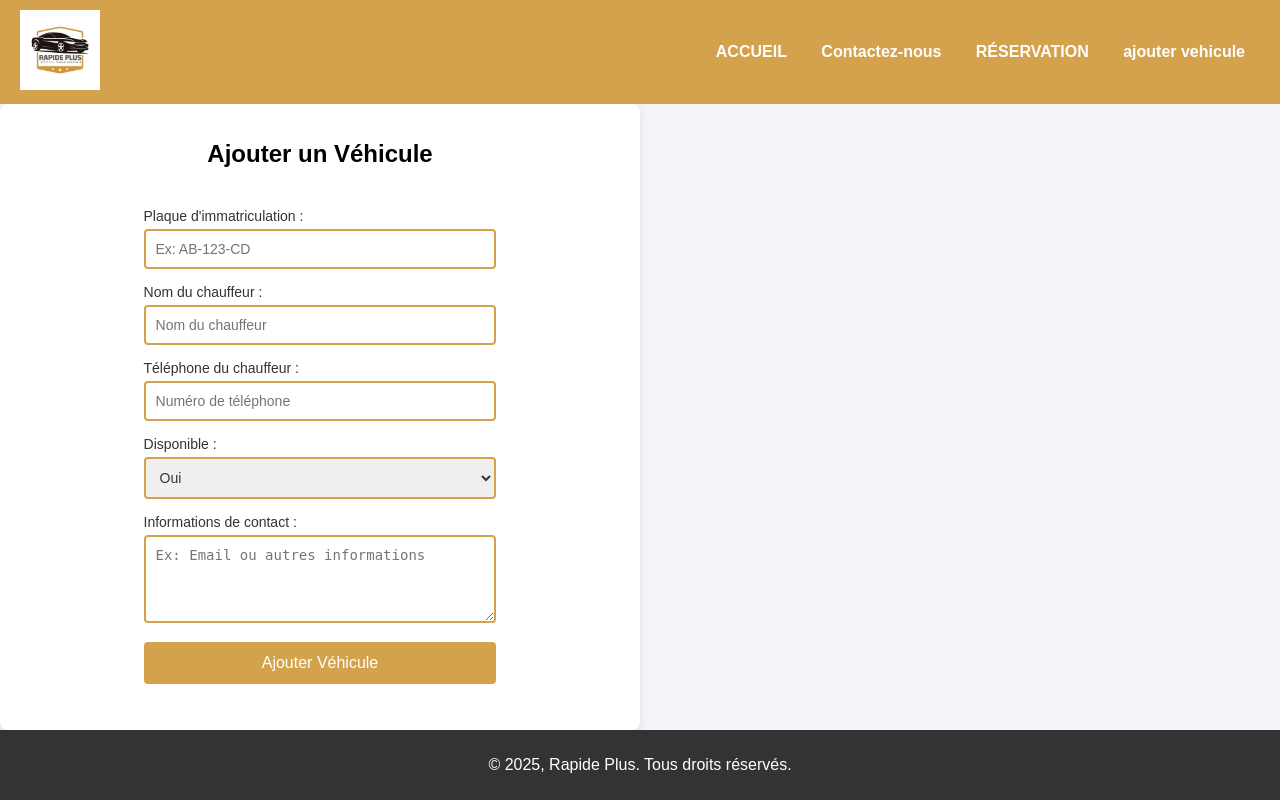
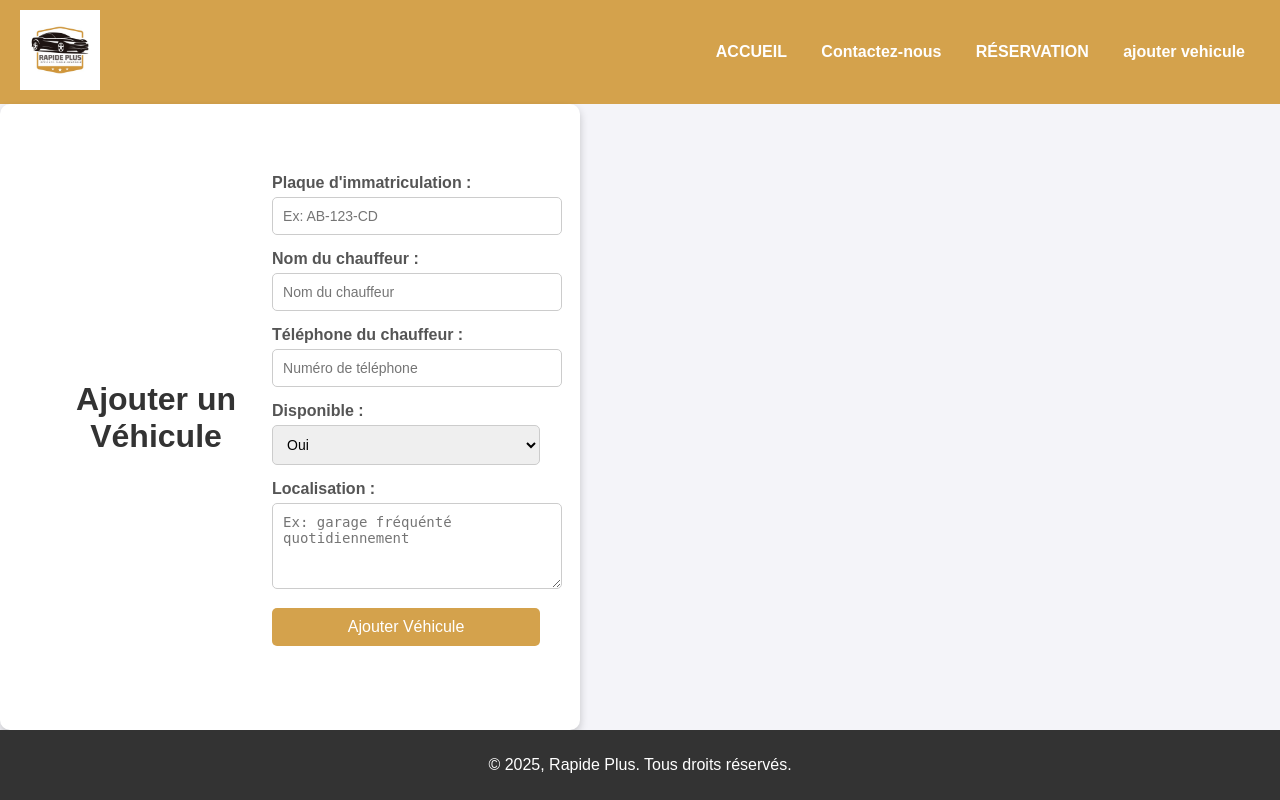
Before and after one commit to ODIA221/rapidPLUS, a PHP site: page /views/vehicule.php in a window 1280 px wide. Run offline with PHP 8.4, Linux system fonts and the light colour scheme.

Commit message:
b connexion db, contact, reservation; vehicule )== ok

```diff
--- a/assets/css/vehicule.css
+++ b/assets/css/vehicule.css
@@ -6,101 +6,78 @@ body {
     display: flex;
     flex-direction: column;
     min-height: 100vh;
+    justify-content: center; /* Centrage vertical de tout le body */
 }
 
 main {
     flex: 1;
-    padding: 20px;
     display: flex;
-    flex-direction: column;
-    align-items: center;
+    justify-content: center; /* Centrage horizontal */
+    align-items: center; /* Centrage vertical */
 }
 
-/* Conteneur principal du formulaire */
 .container {
-    width: 100%;
-    max-width: 600px;
-    background-color: #fff;
-    padding: 20px;
-    border-radius: 8px;
-    box-shadow: 0 4px 8px rgba(0, 0, 0, 0.1);
+    background-color: #ffffff;
+    padding: 20px 40px;
+    border-radius: 10px;
+    box-shadow: 0 4px 8px rgba(0, 0, 0, 0.2);
+    width: 100%; /* Assurer que la largeur soit flexible */
+    max-width: 500px; /* Limiter la largeur maximale */
 }
 
-/* Titre */
+/* Titre principal */
 h1 {
-    font-size: 24px;
-    color: black;
+    color: #333;
     margin-bottom: 20px;
     text-align: center;
 }
 
-/* Messages de résultat */
-.result-message {
-    text-align: center;
+/* Champs de formulaire */
+label {
+    display: block;
+    text-align: left;
+    margin-bottom: 5px;
+    color: #555;
     font-weight: bold;
-    margin-bottom: 20px;
-    padding: 10px;
-    border-radius: 4px;
 }
 
-.result-message.success {
-    color: #4CAF50;
-    background-color: #E6F4EA;
-    border: 2px solid #4CAF50;
-}
-
-.result-message.error {
-    color: #ee2c66;
-    background-color: #FDE9EC;
-    border: 2px solid #ee2c66;
-}
-
-/* Style des champs de formulaire */
-label {
-    display: block;
-    font-size: 14px;
-    margin-bottom: 5px;
-    color: #333;
-}
-
-input, select, textarea {
+input, select, textarea, button {
     width: 100%;
     padding: 10px;
     margin-bottom: 15px;
-    border: 2px solid #ccc;
-    border-radius: 4px;
+    border: 1px solid #ccc;
+    border-radius: 5px;
     font-size: 14px;
-    color: #333;
-    box-sizing: border-box;
-}
-
-textarea {
-    resize: vertical;
 }
 
 /* Bouton de soumission */
 button {
-    width: 100%;
-    padding: 12px;
     background-color: #D4A24C;
     color: white;
     border: none;
-    border-radius: 4px;
+    cursor: pointer;
     font-size: 16px;
-    cursor: pointer;
     transition: background-color 0.3s ease;
 }
 
 button:hover {
-    background-color: #eb9a0f;
+    background-color: #0056b3;
 }
 
-/* Champs obligatoires */
-input:required, select:required, textarea:required {
-    border-color: #D4A24C;
+/* Messages d'information */
+.result-message {
+    text-align: center;
+    padding: 10px;
+    margin-bottom: 20px;
+    border-radius: 5px;
 }
 
-/* Ajout d'espacement entre les éléments */
-form {
-    margin-top: 20px;
+.success {
+    background-color: #28a745;
+    color: white;
 }
+
+.error {
+    background-color: #dc3545;
+    color: white;
+}
--- a/controllers/VehicleController.php
+++ b/controllers/VehicleController.php
@@ -4,35 +4,27 @@ require_once __DIR__ . '/../models/Vehicle.php';
 class VehicleController {
 
     // Méthode pour gérer la soumission du formulaire
-    public function handleSubmit() {
-        $result = '';
+    public function handleSubmit($licensePlate, $driverName, $driverPhone, $isAvailable, $contactInfo) {
+        try {
+            // Insérer les données dans la base de données
+            $db = Database::getConnection();
+            $query = "INSERT INTO vehicles (license_plate, driver_name, driver_phone, is_available, contact_info)
+                      VALUES (:licensePlate, :driverName, :driverPhone, :isAvailable, :contactInfo)";
+            $stmt = $db->prepare($query);
+            $stmt->bindParam(':licensePlate', $licensePlate);
+            $stmt->bindParam(':driverName', $driverName);
+            $stmt->bindParam(':driverPhone', $driverPhone);
+            $stmt->bindParam(':isAvailable', $isAvailable);
+            $stmt->bindParam(':contactInfo', $contactInfo);
 
-        if ($_SERVER['REQUEST_METHOD'] === 'POST') {
-            // Récupération et protection des données utilisateur
-            $licensePlate = htmlspecialchars($_POST['licensePlate'] ?? '', ENT_QUOTES, 'UTF-8');
-            $driverName = htmlspecialchars($_POST['driverName'] ?? '', ENT_QUOTES, 'UTF-8');
-            $driverPhone = htmlspecialchars($_POST['driverPhone'] ?? '', ENT_QUOTES, 'UTF-8');
-            $isAvailable = $_POST['isAvailable'] ?? 1;
-            $contactInfo = htmlspecialchars($_POST['contactInfo'] ?? '', ENT_QUOTES, 'UTF-8');
-
-            // Validation des données
-            if ($this->validateForm($licensePlate, $driverName, $driverPhone, $isAvailable, $contactInfo)) {
-                // Appel de la méthode create pour ajouter le véhicule
-                try {
-                    if (Vehicle::create($licensePlate, $driverName, $driverPhone, $isAvailable, $contactInfo)) {
-                        $result = "<p class='success'>Véhicule ajouté avec succès !</p>";
-                    } else {
-                        $result = "<p class='error'>Erreur lors de l'ajout du véhicule. Veuillez réessayer.</p>";
-                    }
-                } catch (Exception $e) {
-                    $result = "<p class='error'>Erreur interne : " . htmlspecialchars($e->getMessage(), ENT_QUOTES, 'UTF-8') . "</p>";
-                }
+            if ($stmt->execute()) {
+                return ['status' => 'success', 'message' => 'Véhicule ajouté avec succès !'];
             } else {
-                $result = "<p class='error'>Veuillez remplir correctement tous les champs.</p>";
+                return ['status' => 'error', 'message' => 'Erreur lors de l\'ajout du véhicule.'];
             }
+        } catch (PDOException $e) {
+            return ['status' => 'error', 'message' => 'Erreur: ' . $e->getMessage()];
         }
-
-        return $result;
     }
 
     // Validation du formulaire
--- a/views/contact.php
+++ b/views/contact.php
@@ -44,8 +44,8 @@ $result = $controller->handleSubmit();
         <?php endif; ?>
 
         <div class="contact-info">
-            <p>Email : <a href="mailto:support@votresite.com">support@votresite.com</a></p>
-            <p>Téléphone : <a href="tel:+33123456789">+33 1 23 45 67 89</a></p>
+            <p>Email : <a href="mailto:rapid_plus@transport.com">support@votresite.com</a></p>
+            <p>Téléphone : <a href="tel:+33123456789">33 823 67 89</a></p>
             <div class="social-icons">
                 <a href="#" title="Facebook">F</a>
                 <a href="#" title="Twitter">T</a>
--- a/views/vehicule.php
+++ b/views/vehicule.php
@@ -5,7 +5,20 @@ $baseURL = "http://" . $_SERVER['HTTP_HOST'] . "/www/app_transport";
 
 // Créez une instance du contrôleur
 $vehicleController = new VehicleController();
-$result = $vehicleController->handleSubmit();
+$result = [];
+
+// Vérification de la soumission du formulaire
+if ($_SERVER['REQUEST_METHOD'] === 'POST') {
+    // Récupération des données du formulaire
+    $licensePlate = $_POST['licensePlate'];
+    $driverName = $_POST['driverName'];
+    $driverPhone = $_POST['driverPhone'];
+    $isAvailable = $_POST['isAvailable'];
+    $contactInfo = $_POST['contactInfo'];
+
+    // Appeler la méthode pour ajouter le véhicule et récupérer le résultat
+    $result = $vehicleController->handleSubmit($licensePlate, $driverName, $driverPhone, $isAvailable, $contactInfo);
+}
 ?>
 
 <!DOCTYPE html>
@@ -45,8 +58,8 @@ $result = $vehicleController->handleSubmit();
                 <option value="0">Non</option>
             </select>
 
-            <label for="contactInfo">Informations de contact :</label>
-            <textarea id="contactInfo" name="contactInfo" rows="4" placeholder="Ex: Email ou autres informations" required></textarea>
+            <label for="contactInfo">Localisation  :</label>
+            <textarea id="contactInfo" name="contactInfo" rows="4" placeholder="Ex: garage fréquénté quotidiennement " required></textarea>
 
             <button type="submit">Ajouter Véhicule</button>
         </form>
--- a/views/vehicule_list.php
+++ b/views/vehicule_list.php
@@ -37,7 +37,7 @@ try {
                             <?= $vehicle['isAvailable'] ? 'Disponible' : 'Non disponible' ?>
                         </span>
                     </p>
-                    <p><strong>Contact :</strong> <?= htmlspecialchars($vehicle['contactInfo'] ?? 'Non fourni') ?></p>
+                    <p><strong>Localisation :</strong> <?= htmlspecialchars($vehicle['contactInfo'] ?? 'Non fourni') ?></p>
 
                     <!-- Bouton de réservation qui envoie l'ID du véhicule -->
                     <form action="reservation.php" method="GET">
```
Also changed, not shown: assets/css/reservation.css (+6 -4 lines), assets/css/vehicule_list.css (+7 -0 lines).
